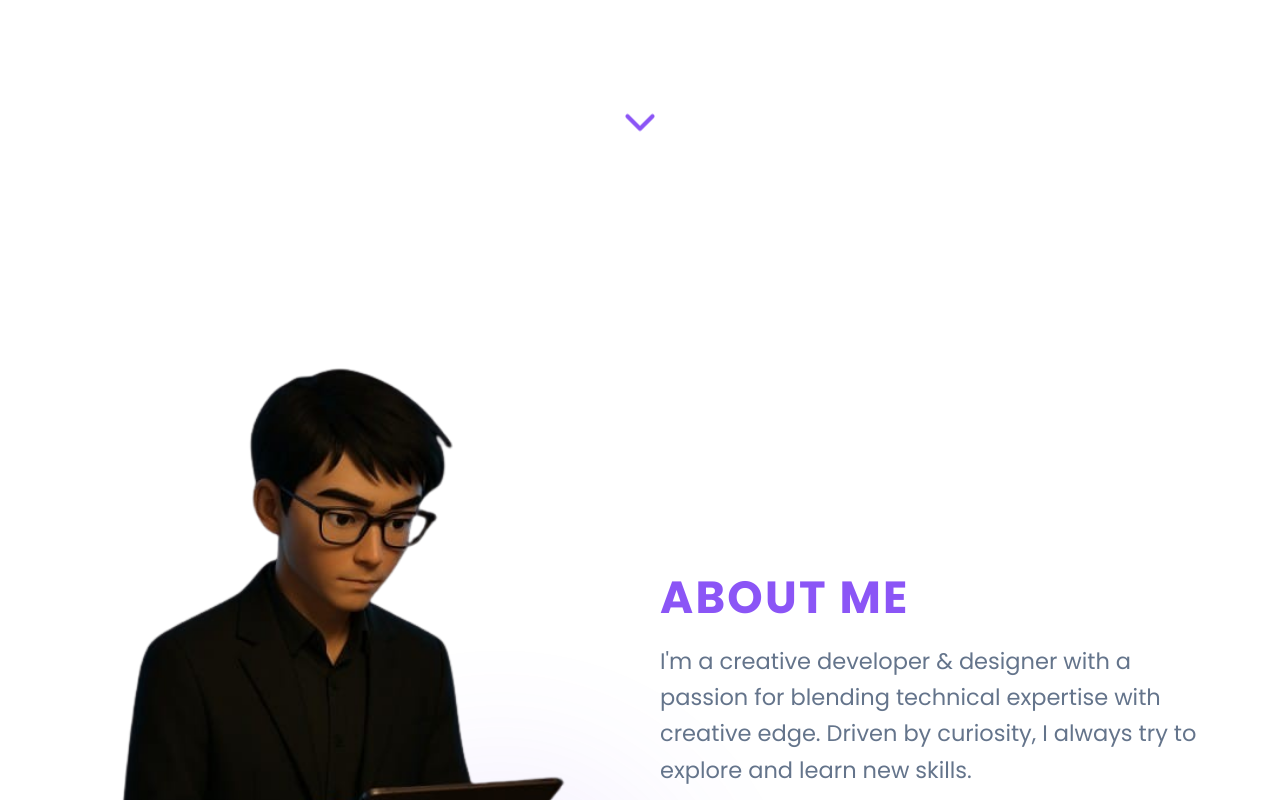
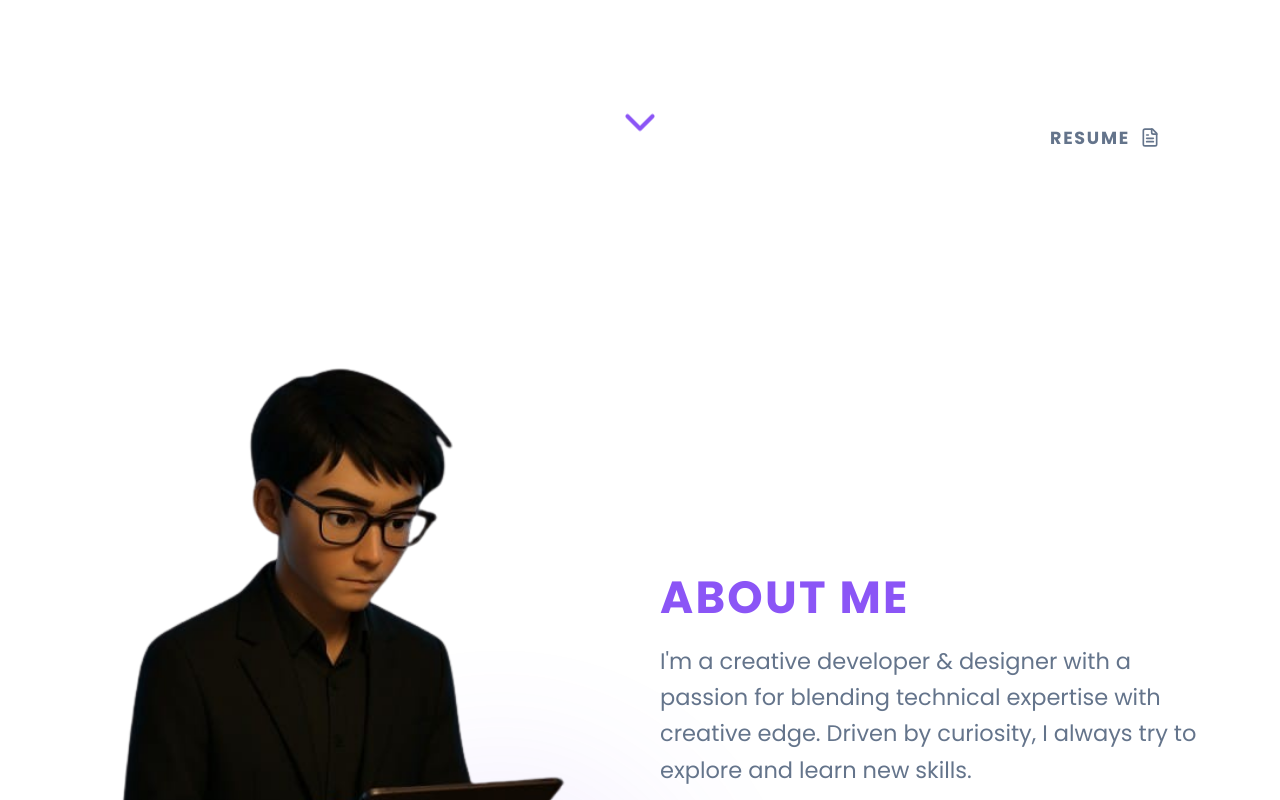
Before and after one commit to Amannn669/aman18-07chaurasia, a React (Vite) app: page / in a window 1280 px wide. Shown: the part 800-1600 px from the top of the page. Built offline with nearby package versions, Linux system fonts and the light colour scheme.

Commit message:
Place resume in home section
The resume link has been moved to the home section, similar to its placement on moncy.dev.

```diff
--- a/src/components/Hero.tsx
+++ b/src/components/Hero.tsx
@@ -3,7 +3,7 @@ import React from 'react';
 import AnimatedText from './AnimatedText';
 import AnimatedProfileImage from './AnimatedProfileImage';
 import SocialLinks from './SocialLinks';
-import { ChevronDown } from 'lucide-react';
+import { ChevronDown, FileText } from 'lucide-react';
 
 const Hero = () => {
   return (
@@ -23,6 +23,16 @@ const Hero = () => {
             <AnimatedProfileImage className="w-full max-w-xs md:max-w-sm" />
         </div>
       </div>
+      <a
+        href="https://shorturl.at/DmHDH"
+        target="_blank"
+        rel="noopener noreferrer"
+        className="absolute bottom-10 right-4 md:right-8 z-20 hidden md:flex items-center space-x-2 font-bold tracking-widest text-sm text-muted-foreground hover:text-primary transition-colors"
+        aria-label="Open resume in new tab"
+      >
+        <span>RESUME</span>
+        <FileText size={16} />
+      </a>
       <a href="#about" aria-label="Scroll to about section" className="absolute bottom-10 left-1/2 -translate-x-1/2">
         <ChevronDown className="w-10 h-10 text-primary animate-bounce" />
       </a>
--- a/src/pages/Index.tsx
+++ b/src/pages/Index.tsx
@@ -4,7 +4,7 @@ import About from '@/components/About';
 import WhatIDo from '@/components/WhatIDo';
 import Experience from '@/components/Experience';
 import Contact from '@/components/Contact';
-import FixedResumeLink from '@/components/FixedResumeLink';
+
 import TechStack from '@/components/TechStack';
 import CodeLoader from '@/components/CodeLoader';
 import { usePageLoader } from '@/hooks/usePageLoader';
@@ -32,7 +32,7 @@ const Index = () => {
         <Experience />
         <Contact />
       </main>
-      <FixedResumeLink />
+
     </div>
   );
 };
```
